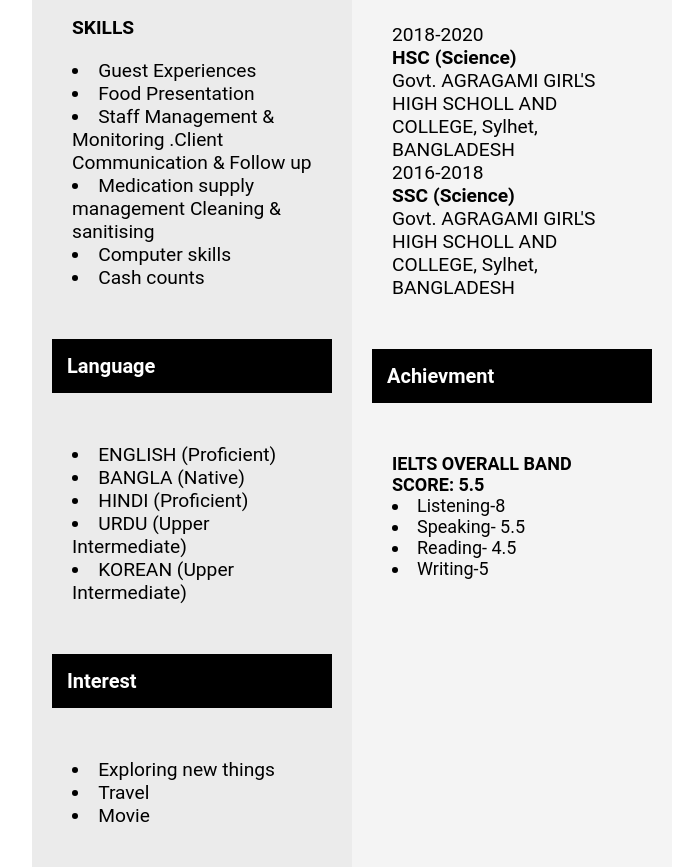
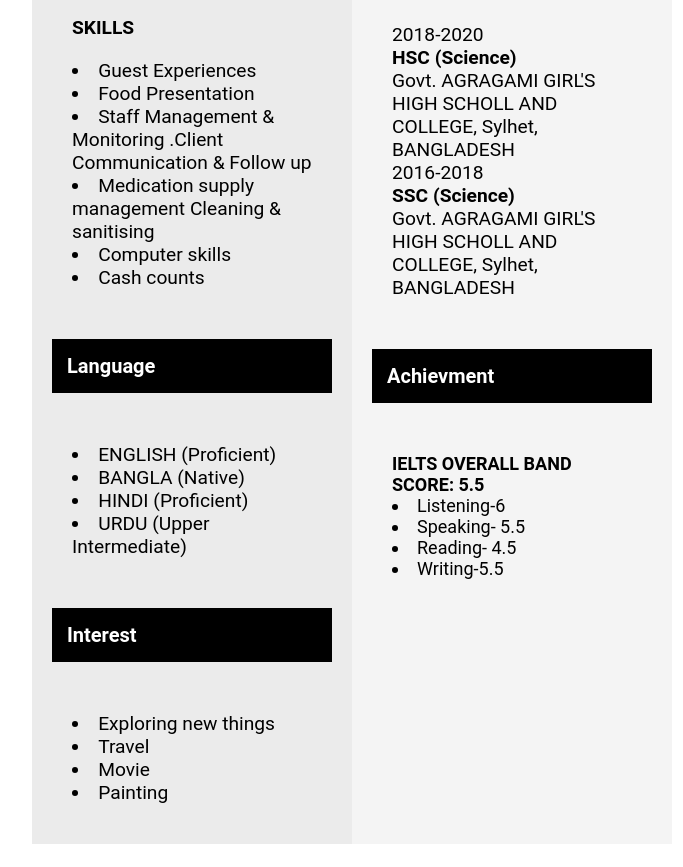
Before and after one commit to MayshaKhan/SUROVI_CV, a plain HTML site: page index.html in a window 1280 px wide. Shown: the part 831-1698 px from the top of the page, without its empty margins (288-971 px from the left). After the commit the page ends 1675 px from the top, so only its background shows below. Drawn offline with Linux system fonts and the light colour scheme.

Commit message:
Update index.html

```diff
--- a/index.html
+++ b/index.html
@@ -84,7 +84,7 @@
                 <li>BANGLA (Native)</li>
                 <li>HINDI (Proficient)</li>
                 <li>URDU (Upper Intermediate)</li>
-                <li>KOREAN (Upper Intermediate)</li>
+
             </div>
             </div>
 
@@ -100,7 +100,9 @@
             <li>
                 Movie
             </li>
-
+               <li>
+                Painting
+            </li>
             </div>
         </div>
 
@@ -152,10 +154,10 @@
                 <div class="all">
                     <div style="font-size: large;">
                         <b>IELTS OVERALL BAND SCORE: 5.5</b>
-                        <li>Listening-8</li>
+                        <li>Listening-6</li>
                         <li> Speaking- 5.5</li>
                         <li>Reading- 4.5</li>
-                        <li>Writing-5</li>
+                        <li>Writing-5.5</li>
 
             </div>
         </div>
```
